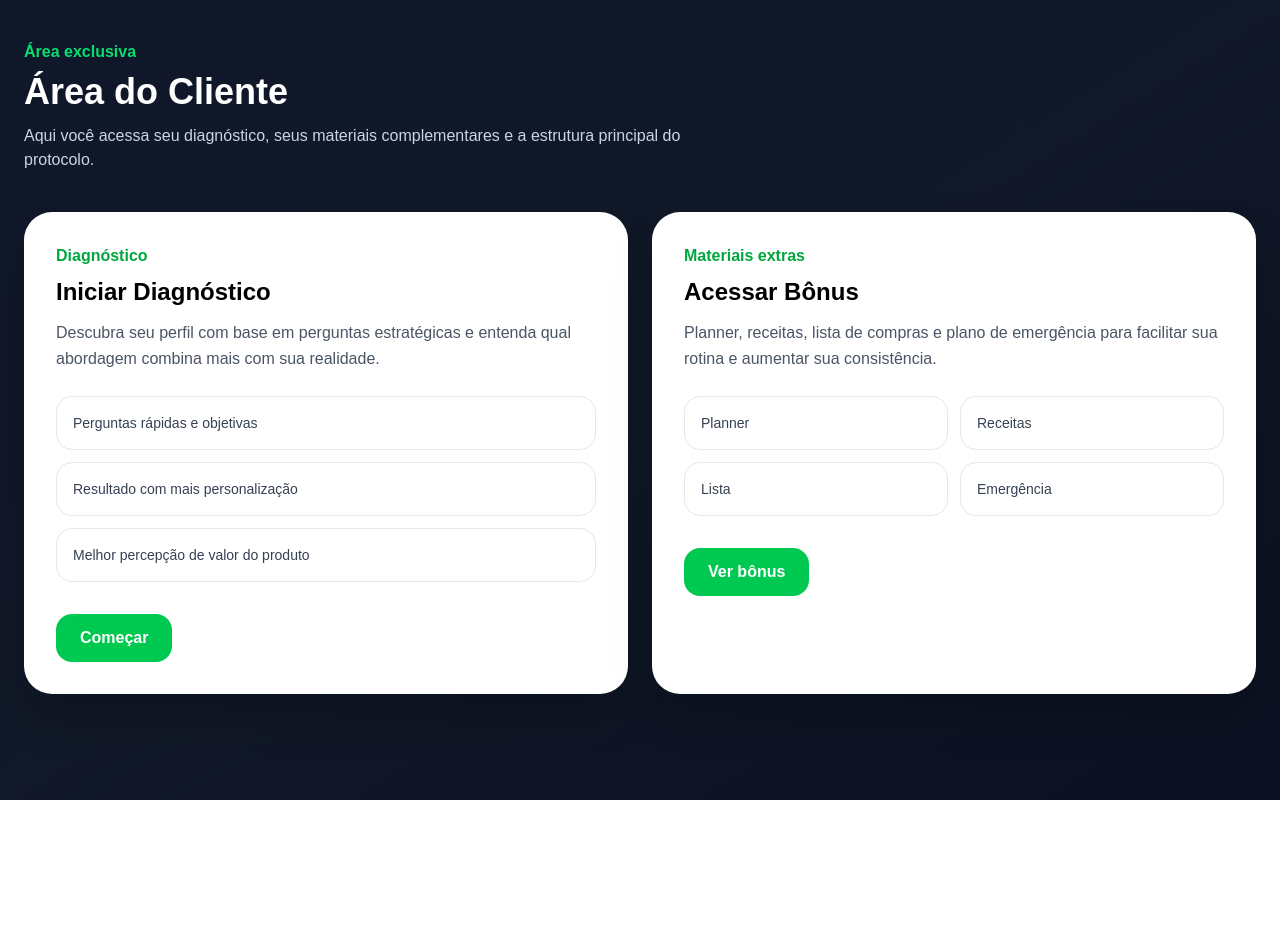
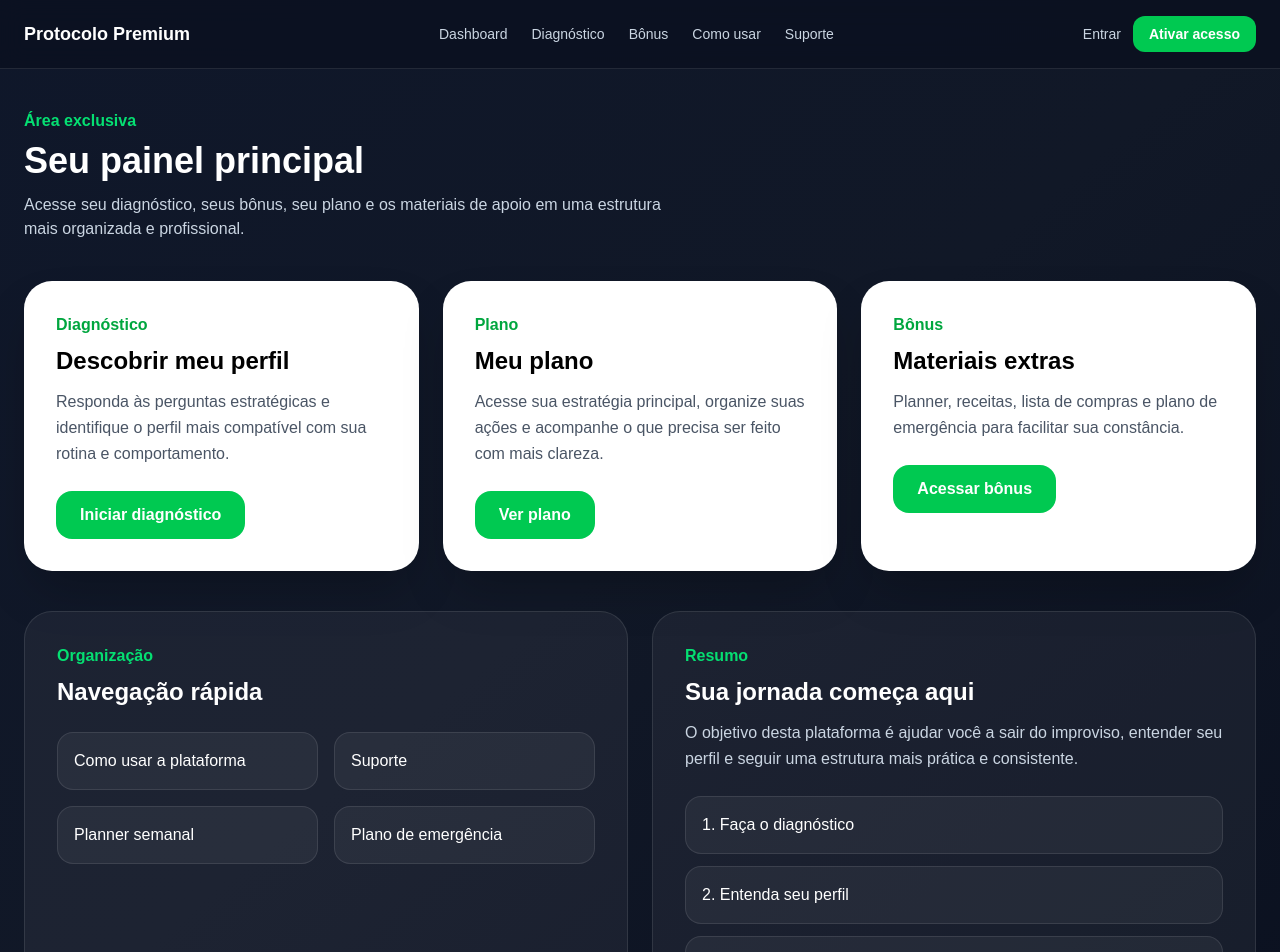
Before and after one commit to victorgss0660-art/protocolo-emagrecimento-site, a Next.js app: page /dashboard in a window 1280 px wide. Shown: the top 952 px of the page. Before the commit the page ends 800 px from the top, so only its background shows below. Built offline with nearby package versions, Linux system fonts and the light colour scheme.

Commit message:
Update page.js

```diff
--- a/app/dashboard/page.js
+++ b/app/dashboard/page.js
@@ -1,77 +1,122 @@
+import Navbar from "../../components/Navbar";
+
 export default function Dashboard() {
   return (
-    <main className="min-h-screen bg-gradient-to-br from-[#0F172A] via-[#111827] to-[#0B1120] text-white px-6 py-10">
-      <div className="max-w-7xl mx-auto">
+    <main className="min-h-screen bg-gradient-to-br from-[#0F172A] via-[#111827] to-[#0B1120] text-white">
+      <Navbar />
+
+      <section className="max-w-7xl mx-auto px-6 py-10">
         <div className="mb-10">
           <p className="text-green-400 font-semibold mb-2">Área exclusiva</p>
-          <h1 className="text-4xl font-bold mb-3">Área do Cliente</h1>
+          <h1 className="text-4xl font-bold mb-3">Seu painel principal</h1>
           <p className="text-slate-300 max-w-2xl">
-            Aqui você acessa seu diagnóstico, seus materiais complementares e a
-            estrutura principal do protocolo.
+            Acesse seu diagnóstico, seus bônus, seu plano e os materiais de apoio
+            em uma estrutura mais organizada e profissional.
           </p>
         </div>
 
-        <div className="grid lg:grid-cols-2 gap-6">
+        <div className="grid lg:grid-cols-3 gap-6 mb-10">
           <div className="bg-white text-black rounded-[28px] p-8 shadow-2xl">
             <p className="text-green-600 font-semibold mb-2">Diagnóstico</p>
-            <h2 className="text-2xl font-bold mb-3">Iniciar Diagnóstico</h2>
+            <h2 className="text-2xl font-bold mb-3">Descobrir meu perfil</h2>
             <p className="text-gray-600 mb-6 leading-relaxed">
-              Descubra seu perfil com base em perguntas estratégicas e entenda
-              qual abordagem combina mais com sua realidade.
+              Responda às perguntas estratégicas e identifique o perfil mais
+              compatível com sua rotina e comportamento.
             </p>
-
-            <div className="space-y-3 mb-8">
-              <div className="rounded-2xl border border-gray-200 p-4 text-sm text-gray-700">
-                Perguntas rápidas e objetivas
-              </div>
-              <div className="rounded-2xl border border-gray-200 p-4 text-sm text-gray-700">
-                Resultado com mais personalização
-              </div>
-              <div className="rounded-2xl border border-gray-200 p-4 text-sm text-gray-700">
-                Melhor percepção de valor do produto
-              </div>
-            </div>
-
             <a
               href="/protocolo"
               className="inline-block bg-green-500 hover:bg-green-600 text-white px-6 py-3 rounded-2xl font-semibold transition"
             >
-              Começar
+              Iniciar diagnóstico
             </a>
           </div>
 
           <div className="bg-white text-black rounded-[28px] p-8 shadow-2xl">
-            <p className="text-green-600 font-semibold mb-2">Materiais extras</p>
-            <h2 className="text-2xl font-bold mb-3">Acessar Bônus</h2>
+            <p className="text-green-600 font-semibold mb-2">Plano</p>
+            <h2 className="text-2xl font-bold mb-3">Meu plano</h2>
+            <p className="text-gray-600 mb-6 leading-relaxed">
+              Acesse sua estratégia principal, organize suas ações e acompanhe o
+              que precisa ser feito com mais clareza.
+            </p>
+            <a
+              href="/meu-plano"
+              className="inline-block bg-green-500 hover:bg-green-600 text-white px-6 py-3 rounded-2xl font-semibold transition"
+            >
+              Ver plano
+            </a>
+          </div>
+
+          <div className="bg-white text-black rounded-[28px] p-8 shadow-2xl">
+            <p className="text-green-600 font-semibold mb-2">Bônus</p>
+            <h2 className="text-2xl font-bold mb-3">Materiais extras</h2>
             <p className="text-gray-600 mb-6 leading-relaxed">
               Planner, receitas, lista de compras e plano de emergência para
-              facilitar sua rotina e aumentar sua consistência.
+              facilitar sua constância.
             </p>
-
-            <div className="grid grid-cols-2 gap-3 mb-8">
-              <div className="rounded-2xl border border-gray-200 p-4 text-sm text-gray-700">
-                Planner
-              </div>
-              <div className="rounded-2xl border border-gray-200 p-4 text-sm text-gray-700">
-                Receitas
-              </div>
-              <div className="rounded-2xl border border-gray-200 p-4 text-sm text-gray-700">
-                Lista
-              </div>
-              <div className="rounded-2xl border border-gray-200 p-4 text-sm text-gray-700">
-                Emergência
-              </div>
-            </div>
-
             <a
               href="/bonus"
               className="inline-block bg-green-500 hover:bg-green-600 text-white px-6 py-3 rounded-2xl font-semibold transition"
             >
-              Ver bônus
+              Acessar bônus
             </a>
           </div>
         </div>
-      </div>
+
+        <div className="grid lg:grid-cols-2 gap-6">
+          <div className="bg-white/5 border border-white/10 rounded-[28px] p-8">
+            <p className="text-green-400 font-semibold mb-2">Organização</p>
+            <h3 className="text-2xl font-bold mb-3">Navegação rápida</h3>
+            <div className="grid sm:grid-cols-2 gap-4 mt-6">
+              <a
+                href="/como-usar"
+                className="rounded-2xl border border-white/10 bg-white/5 p-4 hover:bg-white/10 transition"
+              >
+                Como usar a plataforma
+              </a>
+              <a
+                href="/suporte"
+                className="rounded-2xl border border-white/10 bg-white/5 p-4 hover:bg-white/10 transition"
+              >
+                Suporte
+              </a>
+              <a
+                href="/bonus/planner"
+                className="rounded-2xl border border-white/10 bg-white/5 p-4 hover:bg-white/10 transition"
+              >
+                Planner semanal
+              </a>
+              <a
+                href="/bonus/emergencia"
+                className="rounded-2xl border border-white/10 bg-white/5 p-4 hover:bg-white/10 transition"
+              >
+                Plano de emergência
+              </a>
+            </div>
+          </div>
+
+          <div className="bg-white/5 border border-white/10 rounded-[28px] p-8">
+            <p className="text-green-400 font-semibold mb-2">Resumo</p>
+            <h3 className="text-2xl font-bold mb-3">Sua jornada começa aqui</h3>
+            <p className="text-slate-300 leading-relaxed mb-6">
+              O objetivo desta plataforma é ajudar você a sair do improviso,
+              entender seu perfil e seguir uma estrutura mais prática e
+              consistente.
+            </p>
+
+            <div className="space-y-3">
+              <div className="rounded-2xl border border-white/10 bg-white/5 p-4">
+                1. Faça o diagnóstico
+              </div>
+              <div className="rounded-2xl border border-white/10 bg-white/5 p-4">
+                2. Entenda seu perfil
+              </div>
+              <div className="rounded-2xl border border-white/10 bg-white/5 p-4">
+                3. Aplique o plano e os bônus
+              </div>
+            </div>
+          </div>
+        </div>
+      </section>
     </main>
   );
 }
```
